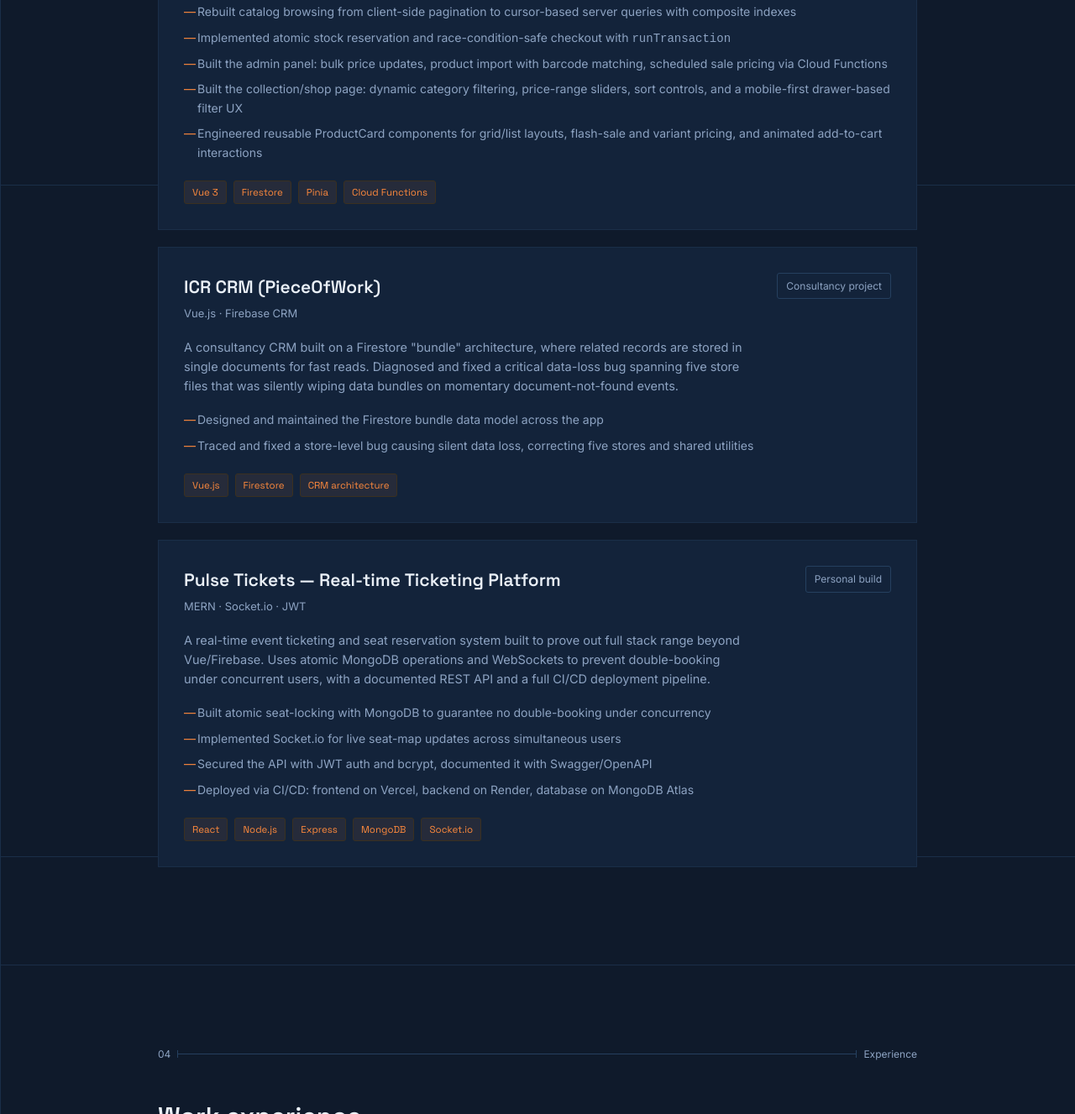
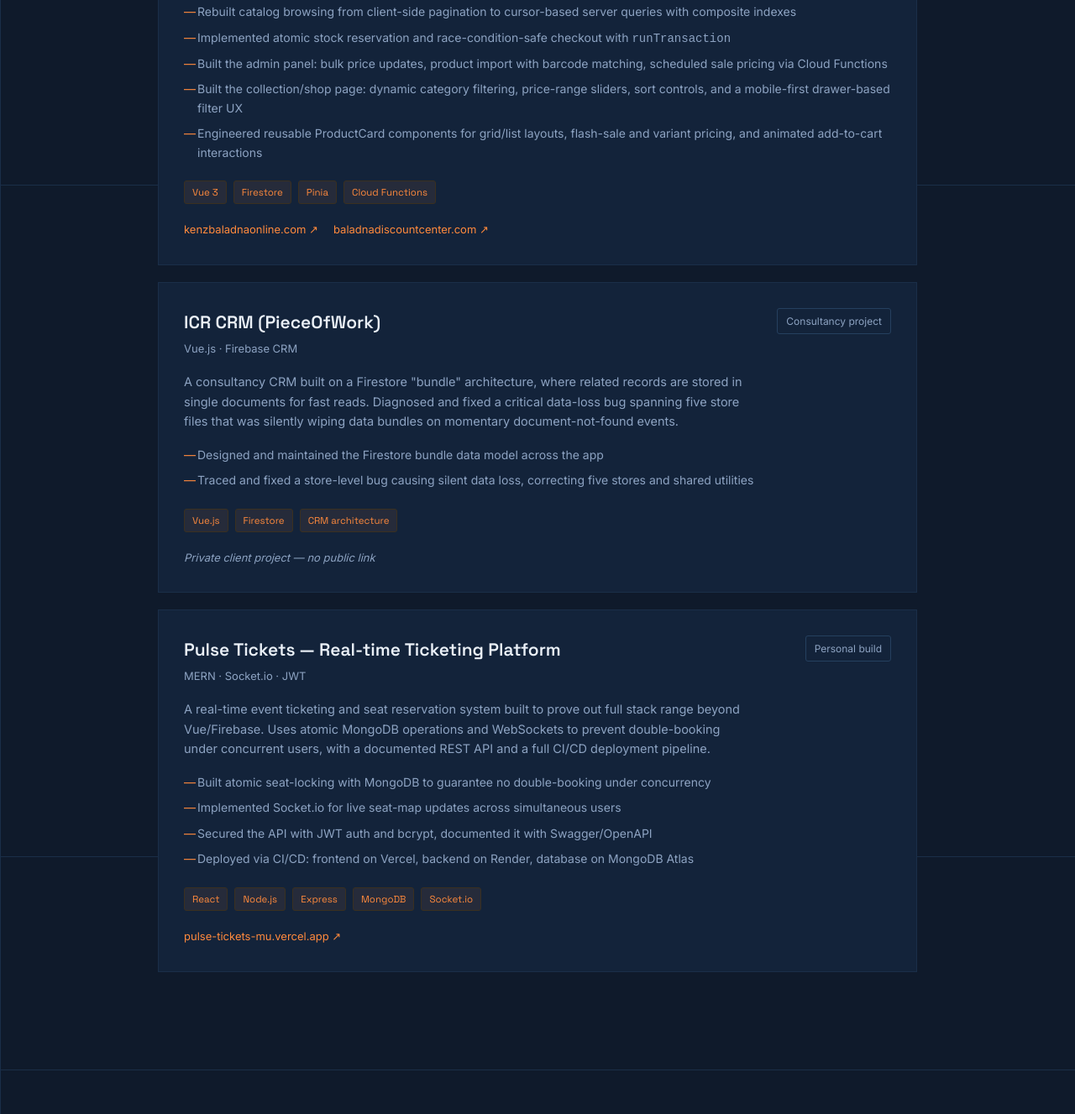
Before and after one commit to sainulabidtp/portfolio, a plain HTML site: page index.html in a window 1280 px wide. Shown: the part 2980-4307 px from the top of the page at 84% size. Drawn offline with Linux system fonts and the light colour scheme.

Commit message:
Add files via upload

```diff
--- a/index.html
+++ b/index.html
@@ -134,7 +134,14 @@
   .project ul.points li{ padding-left:16px; position:relative; }
   .project ul.points li::before{ content:'—'; position:absolute; left:0; color:var(--accent); }
   .tags{ display:flex; flex-wrap:wrap; gap:8px; margin-top:4px; }
+  .livelinks{ display:flex; flex-wrap:wrap; gap:16px; margin-top:2px; }
+  .livelinks a{ font-size:13px; color:var(--accent); border-bottom:1px solid transparent; }
+  .livelinks a:hover{ border-bottom-color:var(--accent); }
+  .livelinks .private{ font-size:13px; color:var(--text-dim); font-style:italic; }
   .tag{ font-size:11.5px; color:var(--accent); border:1px solid #3a3020; background:rgba(255,138,61,0.08); padding:4px 9px; border-radius:3px; }
+  .livelinks{ display:flex; flex-wrap:wrap; gap:18px; margin-top:2px; }
+  .livelinks a{ font-size:13px; color:var(--accent); border-bottom:1px solid transparent; transition:border-color .15s; }
+  .livelinks a:hover{ border-color:var(--accent); }
 
   .exp-item{ display:grid; grid-template-columns: 160px 1fr; gap:24px; padding:26px 0; border-bottom:1px solid var(--grid-faint); }
   .exp-item:last-child{ border-bottom:none; }
@@ -267,6 +274,10 @@
         <li>Engineered reusable ProductCard components for grid/list layouts, flash-sale and variant pricing, and animated add-to-cart interactions</li>
       </ul>
       <div class="tags"><span class="tag">Vue 3</span><span class="tag">Firestore</span><span class="tag">Pinia</span><span class="tag">Cloud Functions</span></div>
+      <div class="livelinks">
+        <a href="https://www.kenzbaladnaonline.com/" target="_blank" rel="noopener">kenzbaladnaonline.com ↗</a>
+        <a href="https://baladnadiscountcenter.com/" target="_blank" rel="noopener">baladnadiscountcenter.com ↗</a>
+      </div>
     </div>
 
     <div class="project">
@@ -283,6 +294,7 @@
         <li>Traced and fixed a store-level bug causing silent data loss, correcting five stores and shared utilities</li>
       </ul>
       <div class="tags"><span class="tag">Vue.js</span><span class="tag">Firestore</span><span class="tag">CRM architecture</span></div>
+      <div class="livelinks"><span class="private">Private client project — no public link</span></div>
     </div>
 
     <div class="project">
@@ -301,6 +313,9 @@
         <li>Deployed via CI/CD: frontend on Vercel, backend on Render, database on MongoDB Atlas</li>
       </ul>
       <div class="tags"><span class="tag">React</span><span class="tag">Node.js</span><span class="tag">Express</span><span class="tag">MongoDB</span><span class="tag">Socket.io</span></div>
+      <div class="livelinks">
+        <a href="https://pulse-tickets-mu.vercel.app/" target="_blank" rel="noopener">pulse-tickets-mu.vercel.app ↗</a>
+      </div>
     </div>
   </div>
 </section>
```
